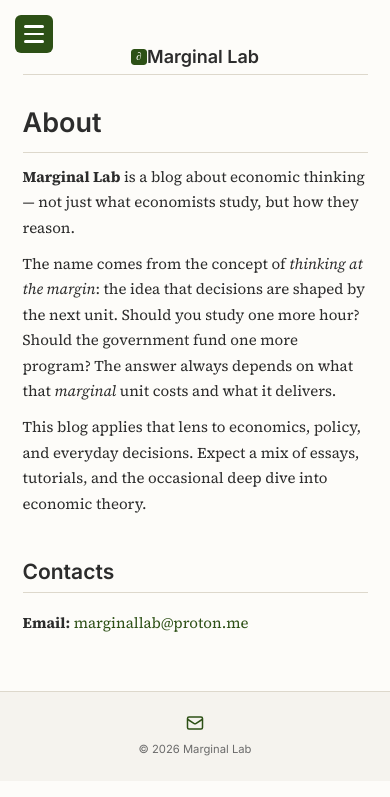
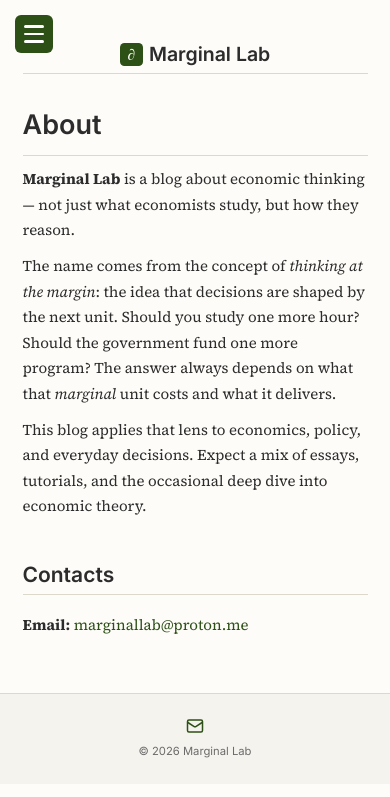
Before and after one commit to marginallabs/marginallabs.github.io, a Jekyll site: the page built from _pages/about.md, in a window 390 px wide. Shown: the top 797 px of the page. Built offline with Jekyll 4.4.1, drawn with Linux system fonts in a browser that asks for light colours.

Commit message:
Adjust mobile title spacing, size, and position

```diff
--- a/assets/css/style.css
+++ b/assets/css/style.css
@@ -970,8 +970,8 @@ pre code { background: none; padding: 0; font-size: 0.9rem; border-radius: 0; }
   /* Hide desktop header on mobile */
   .site-header { display: none; }
 
-.mobile-page-title { display:flex; align-items:center; justify-content:center; font-family:var(--font-heading); font-size:1.2em; margin:0; }
-.mobile-page-title .site-logo { width:0.9em; height:0.9em; vertical-align:middle; }  /* Show hamburger */
+.mobile-page-title { display:flex; align-items:center; justify-content:center; font-family:var(--font-heading); font-size:1.3em; margin-top:-0.2rem; margin-bottom:0.2rem; }
+.mobile-page-title .site-logo { width:1.2em; height:1.2em; vertical-align:middle; margin-right:0.3em; }  /* Show hamburger */
   .sidebar-toggle {
     display: flex;
     position: fixed;
```
